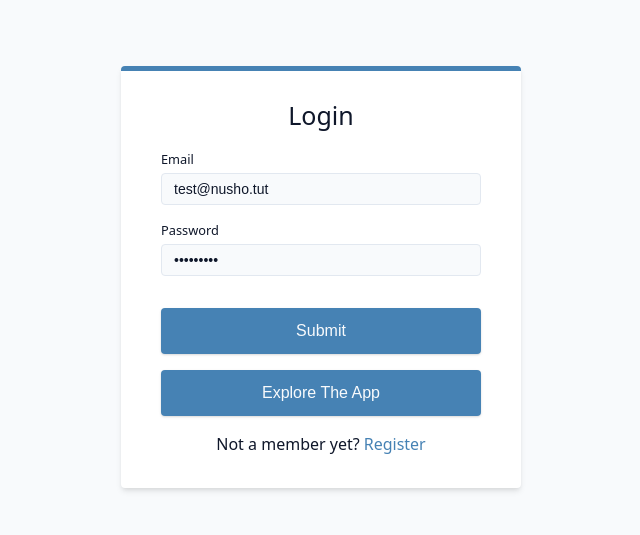
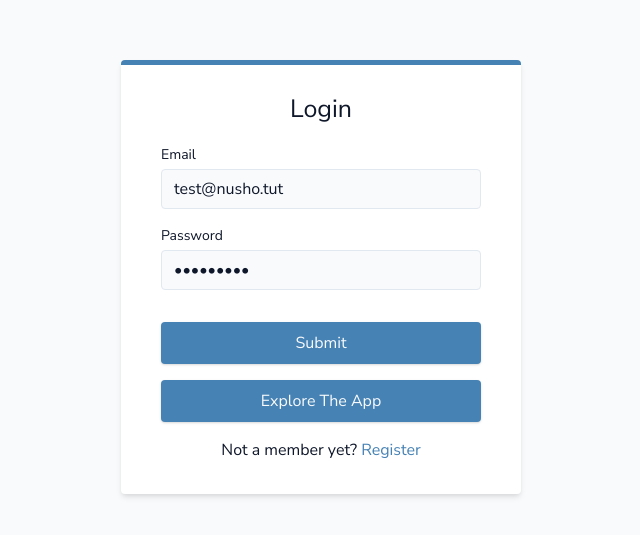
Before and after one commit to valikobird/nuSho, a React (Vite) app in the folder client/: page /login in a window 1280 px wide. Shown: the part 107-642 px from the top of the page, without its empty margins (319-959 px from the left). Built offline with nearby package versions, Linux system fonts and the light colour scheme.

Commit message:
CLIENT: Change logo and favicon; Unify font usage

```diff
--- a/client/index.html
+++ b/client/index.html
@@ -3,6 +3,9 @@
   <head>
     <meta charset="UTF-8" />
     <link rel="icon" type="image/svg+xml" href="/favicon.ico" />
+    <link rel="preconnect" href="https://fonts.googleapis.com">
+    <link rel="preconnect" href="https://fonts.gstatic.com" crossorigin>
+    <link href="https://fonts.googleapis.com/css2?family=Nunito+Sans:ital,opsz,wght@0,6..12,200..1000;1,6..12,200..1000&display=swap" rel="stylesheet">
     <meta name="viewport" content="width=device-width, initial-scale=1.0" />
     <title>nuSho</title>
   </head>
--- a/client/src/components/LogoutContainer/Wrapper.ts
+++ b/client/src/components/LogoutContainer/Wrapper.ts
@@ -36,6 +36,7 @@ const Wrapper = styled.div`
     cursor: pointer;
     width: 100%;
     height: 100%;
+    font-family: var(--font-family), sans-serif;
     font-size: 1rem;
   }
 `;
--- a/client/src/index.css
+++ b/client/src/index.css
@@ -13,6 +13,8 @@ html {
 } /*16px*/
 
 :root {
+  --font-family: Nunito Sans, Noto Sans, system-ui, 'Segoe UI', Roboto, Oxygen, 'Open Sans', 'Helvetica Neue';
+
   /* Light Theme */
   --bg-primary: #f8fafc;
   --bg-secondary: #ffffff;
@@ -68,22 +70,16 @@ html {
 
 body {
   background: var(--bg-primary);
-  font-family:
-    system-ui,
-    -apple-system,
-    BlinkMacSystemFont,
-    'Segoe UI',
-    Roboto,
-    Oxygen,
-    Ubuntu,
-    Cantarell,
-    'Open Sans',
-    'Helvetica Neue',
-    sans-serif;
+  font-family: var(--font-family), sans-serif;
   font-weight: 400;
   line-height: 1;
   color: var(--text-primary);
   transition: var(--transition);
+  font-optical-sizing: auto;
+  font-style: normal;
+  font-variation-settings:
+      "wdth" 100,
+      "YTLC" 500;
 }
 
 p {
@@ -181,17 +177,22 @@ ul {
   background: var(--accent-primary);
   border-color: transparent;
   border-radius: var(--border-radius);
-  padding: 0.75rem 1rem;
+  padding: 0.5rem 1rem;
   box-shadow: var(--shadow-1);
   transition: var(--transition);
   text-transform: capitalize;
   display: inline-block;
+  font-family: var(--font-family), sans-serif;
   font-size: 1rem;
 
   &:hover {
     background: var(--accent-dark);
     box-shadow: var(--shadow-3);
   }
+}
+
+a.btn {
+  padding: 0.75rem 1rem;
 }
 
 .btn-block {
@@ -229,7 +230,7 @@ ul {
 
   .form-label {
     display: block;
-    font-size: var(--small-text);
+    font-size: var(--medium-text);
     margin-bottom: 0.25rem;
     text-transform: capitalize;
     line-height: 1.5;
@@ -243,7 +244,8 @@ ul {
     background-color: var(--bg-primary);
     border: 1px solid var(--border-light);
     color: var(--text-primary);
-    height: 2rem;
-    font-size: var(--medium-text);
+    height: 2.5rem;
+    font-family: var(--font-family), sans-serif;
+    font-size: 1rem;
   }
 }
```
Also changed, not shown: client/src/assets/images/logo.svg, 1 other file (tests, documents, lock files or other folders).
